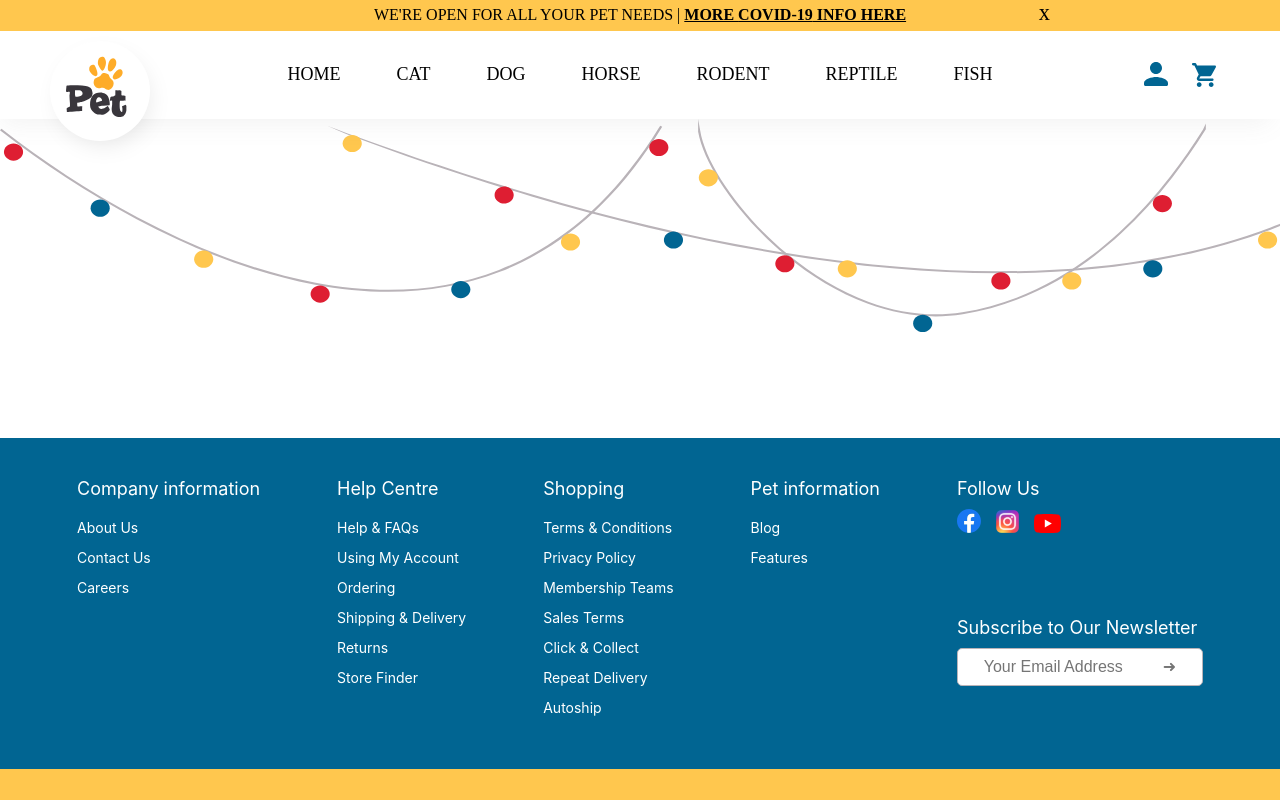
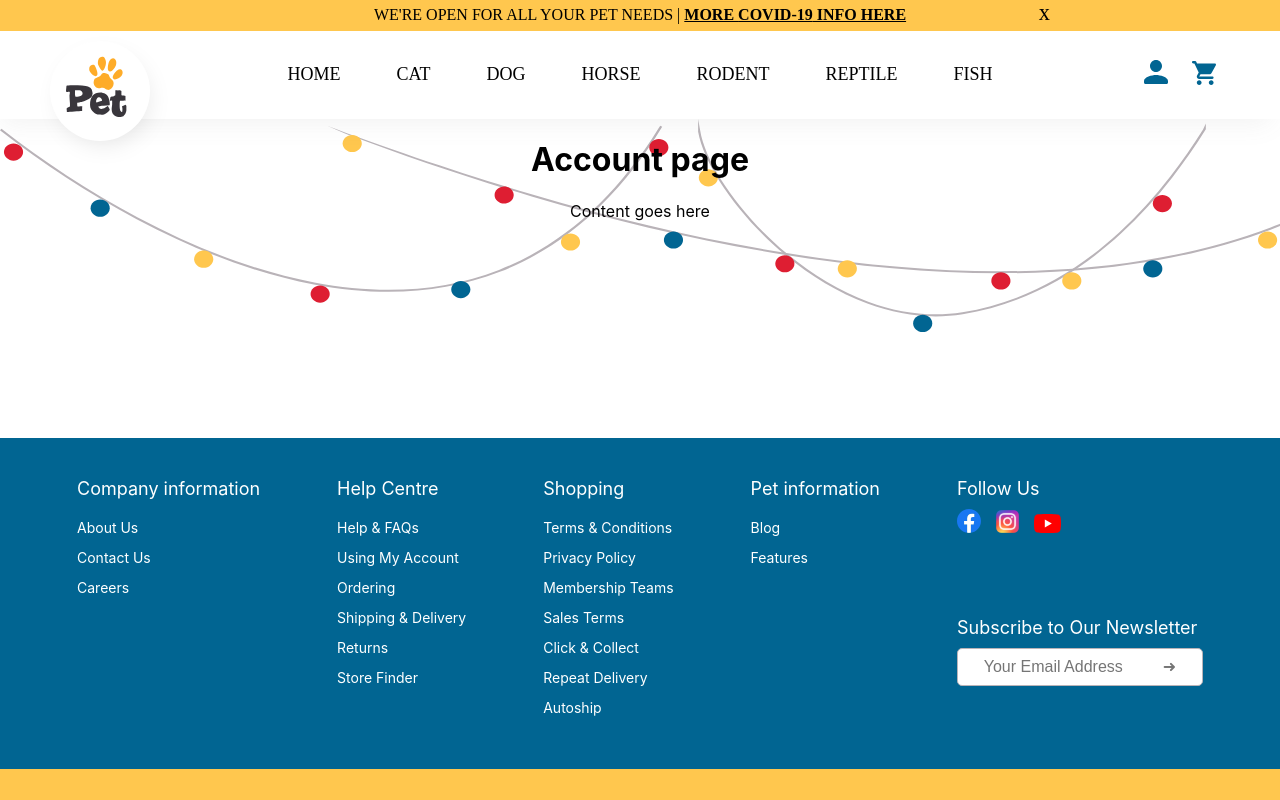
Before and after one commit to CaedanLavender/pet, a React (Create React App) app: page /account in a window 1280 px wide. Built offline with nearby package versions, Linux system fonts and the light colour scheme.

Commit message:
Added other pages and more routes

```diff
--- a/src/App.js
+++ b/src/App.js
@@ -2,16 +2,24 @@ import './App.css';
 import { BrowserRouter, Route, Routes } from 'react-router-dom';
 import Header from './components/Header';
 import Footer from './components/Footer';
+import Product from './components/Product';
+import Cart from './components/Cart';
+import Account from './components/Account';
 
 function App() {
+
+
    return (
-      <div className="App">
+      <div className="App" >
          <BrowserRouter>
             <Header />
-            <div className="bodyContainer">
+            <div className="bodyContainer" >
                <Routes>
                   <Route exact path="/" element={<span>Mock home page</span>} />
-                  <Route exact path="/search" element={<span>Mock home search</span>} />
+                  <Route path="/search" element={<span>Mock home search</span>} />
+                  <Route path="/cart" element={ <Cart /> } />
+                  <Route path="/product" element={ <Product /> } />
+                  <Route path="/account" element={ <Account /> } />
                </Routes>
             </div>
             <Footer />
--- /dev/null
+++ b/src/components/Account.js
@@ -0,0 +1,13 @@
+
+
+const Account = () => {
+
+   return (
+      <>
+         <h1>Account page</h1>
+         <p>Content goes here</p>
+      </>
+   )
+}
+
+export default Account;
--- /dev/null
+++ b/src/components/Cart.js
@@ -0,0 +1,13 @@
+
+
+const Cart = () => {
+
+   return (
+      <>
+         <h1>Cart page</h1>
+         <p>Content goes here</p>
+      </>
+   )
+}
+
+export default Cart;
--- a/src/components/Header.js
+++ b/src/components/Header.js
@@ -3,6 +3,7 @@ import { useState } from 'react'
 import { ReactComponent as PetLogo } from '../assets/pet-logo.svg'
 import { ReactComponent as AccountLogo } from '../assets/account.svg'
 import { ReactComponent as CartLogo } from '../assets/cart.svg'
+import { Link } from 'react-router-dom'
 
 
 const Header = () => {
@@ -55,7 +56,7 @@ const Header = () => {
       <header>
          <div className={`callToActionSuper ${bannerIsOpen || 'gone'}`}>
             <div className="callToAction">
-               we're open for all your pet needs | <span className='bold'>more {poshMode?"Spanish Flu":"covid-19"} info here</span>
+               we're open for all your pet needs | <span className='bold'>more {poshMode ? "Spanish Flu" : "covid-19"} info here</span>
                <div className='dismiss' onClick={toggleBanner}>x</div>
             </div>
          </div>
@@ -69,13 +70,19 @@ const Header = () => {
                <ul>
                   {
                      navigationLinks.map((item) => (
-                        <li>{poshMode?item.posh:item.title}</li>
-                        ))
-                     }
+                        <Link to="/">
+                           <li>{poshMode ? item.posh : item.title}</li>
+                        </Link>
+                     ))
+                  }
                </ul>
                <aside>
+                  <Link to="/account">
                      <AccountLogo />
+                  </Link>
+                  <Link to="/cart">
                      <CartLogo />
+                  </Link>
                </aside>
             </nav>
          </div>
--- /dev/null
+++ b/src/components/Product.js
@@ -0,0 +1,13 @@
+
+
+const Product = () => {
+
+   return (
+      <>
+         <h1>Product page</h1>
+         <p>Content goes here</p>
+      </>
+   )
+}
+
+export default Product;
--- a/src/styles/Header.css
+++ b/src/styles/Header.css
@@ -91,6 +91,11 @@ nav ul {
    font-family: 'Futura';
 }
 
+nav ul a {
+   text-decoration: none;
+   color: inherit;
+}
+
 nav ul li {
    padding: 0.5em 1.5em;
    font-size: 18px;
```
